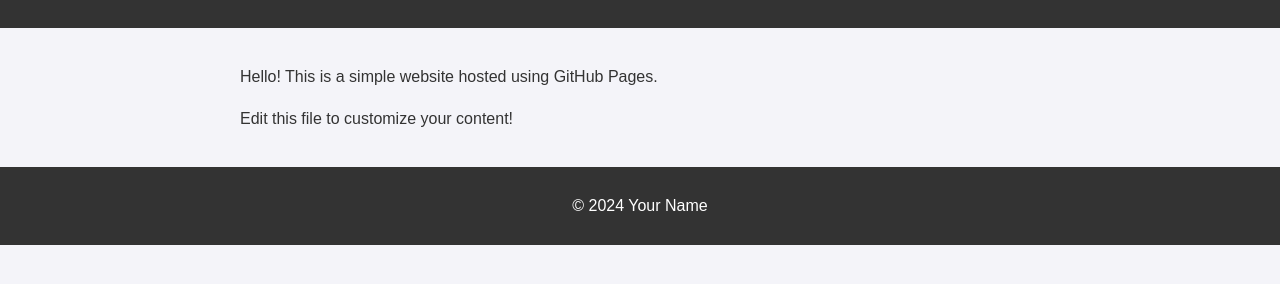
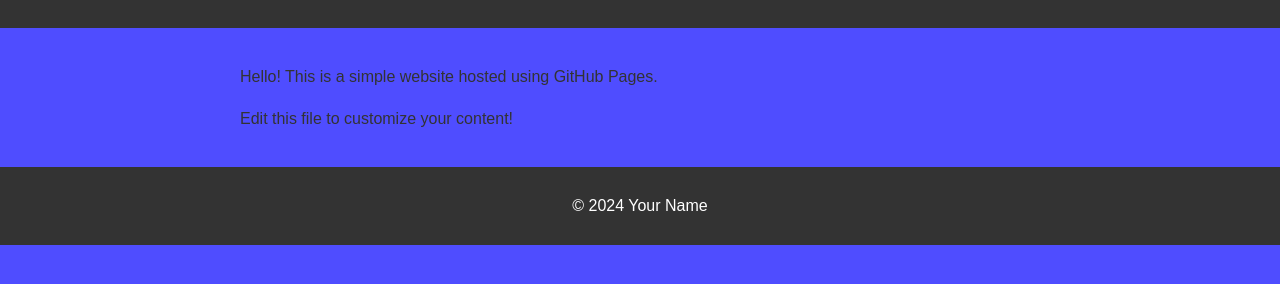
Before and after one commit to aditya29263/1029.github.io, a plain HTML site: page index.html in a window 1280 px wide. Shown: the part 86-370 px from the top of the page. Drawn offline with Linux system fonts and the light colour scheme.

Commit message:
Colour Test

```diff
--- a/index.html
+++ b/index.html
@@ -10,7 +10,7 @@
             line-height: 1.6;
             margin: 0;
             padding: 0;
-            background-color: #f4f4f9;
+            background-color: #4f4dff;
             color: #333;
         }
         header {
```
